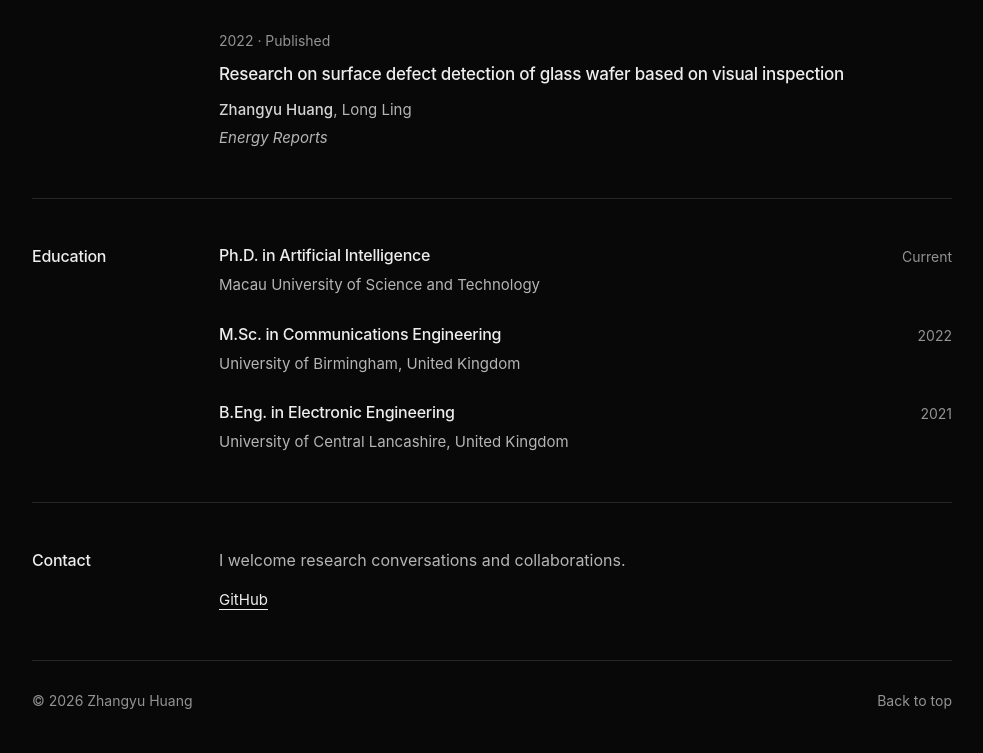
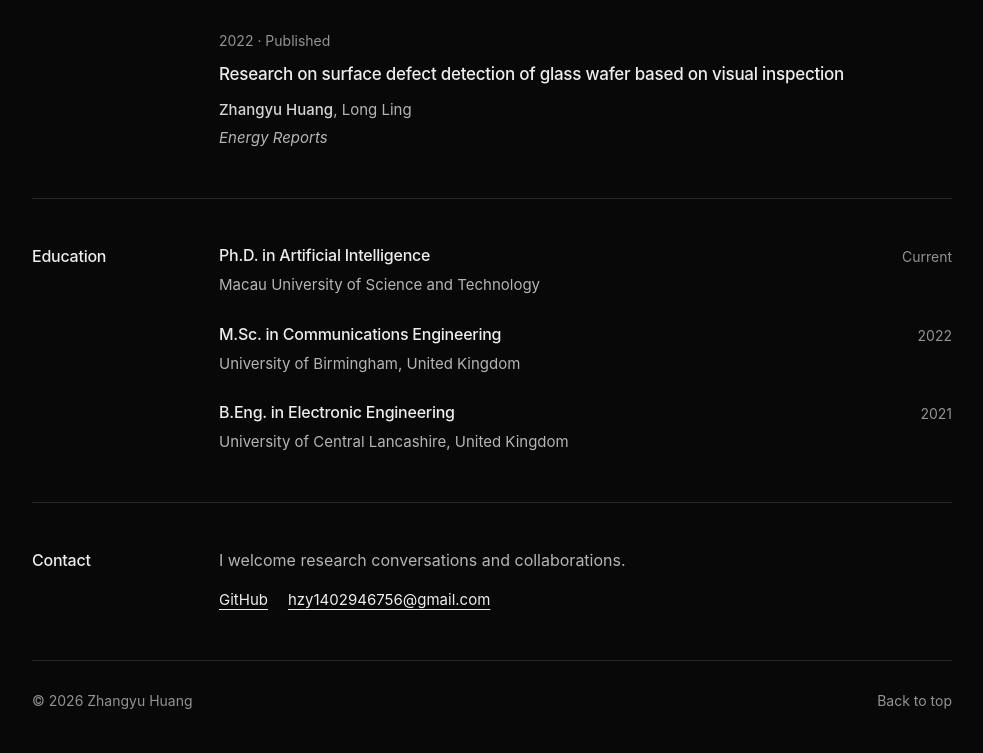
Before and after one commit to ZhangyuHuang/zhangyuhuang.github.io, a plain HTML site: page index.html in a window 1280 px wide. Shown: the part 2026-2779 px from the top of the page, without its empty margins (148-1131 px from the left). Drawn offline with Linux system fonts and the light colour scheme.

Commit message:
Update email contact link in index.html

```diff
--- a/index.html
+++ b/index.html
@@ -124,7 +124,7 @@
           <p>I welcome research conversations and collaborations.</p>
           <div class="contact-links" id="configured-links">
             <a href="https://github.com/ZhangyuHuang" target="_blank" rel="noopener noreferrer">GitHub</a>
-            <a id="public-contact-email" hidden></a>
+            <a href="mailto:hzy1402946756@gmail.com">hzy1402946756@gmail.com</a>
           </div>
         </div>
       </section>
```
